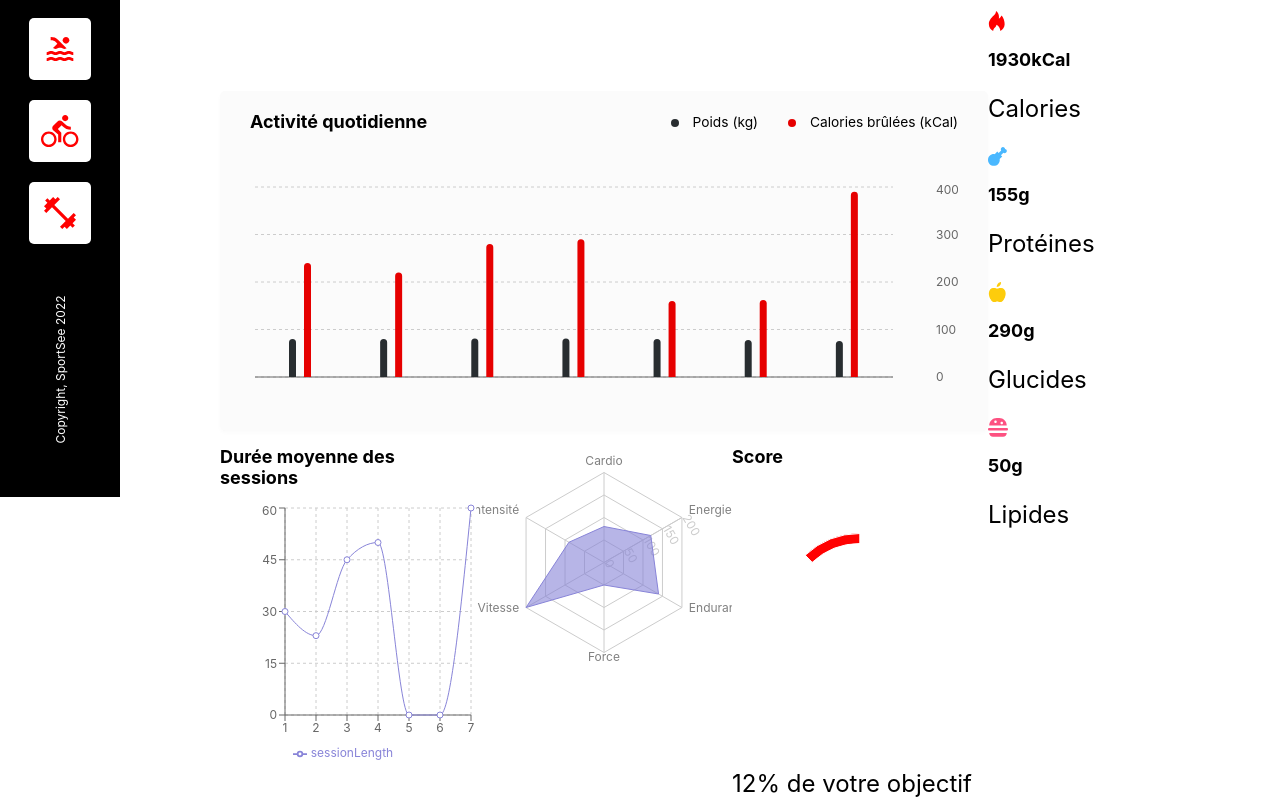
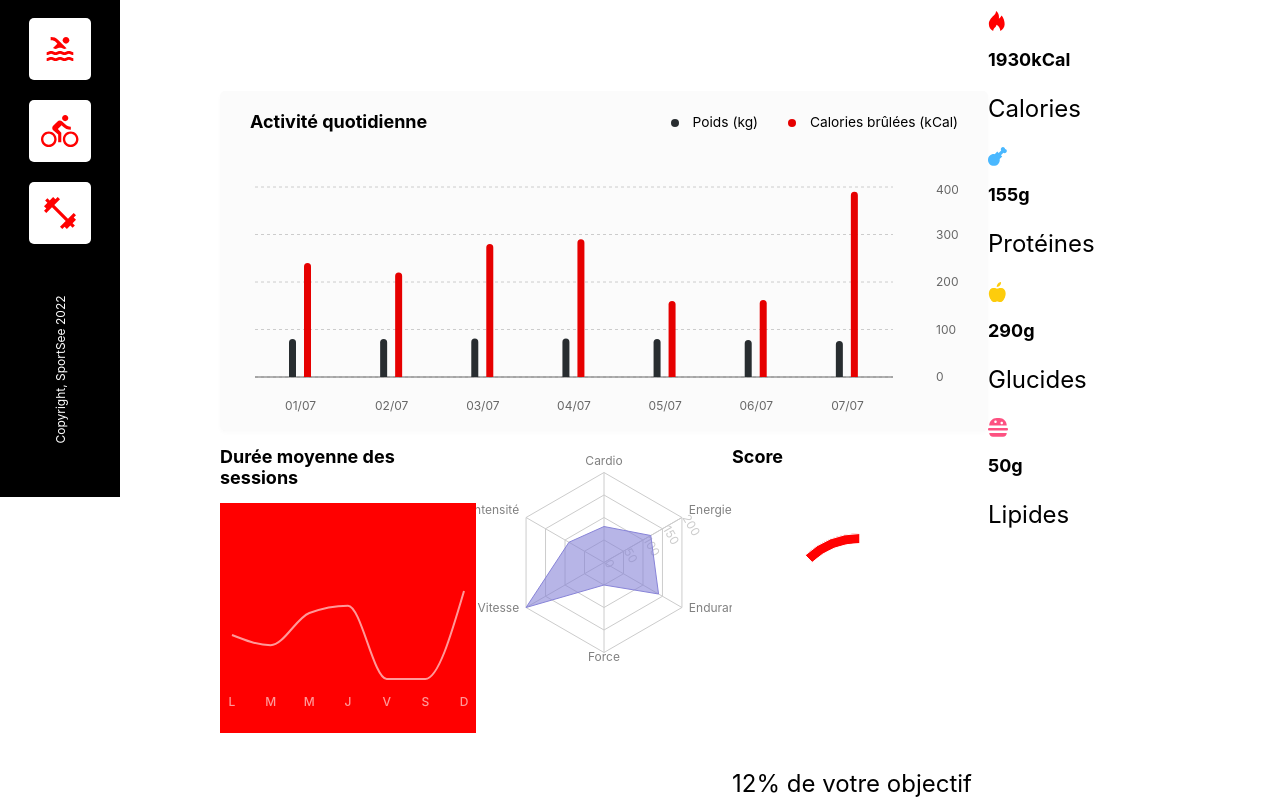
Before and after one commit to VGrolleau/P12-SportSee-Front, a React (Create React App) app: page /dashboard/12 in a window 1280 px wide. Shown: the part 303-1101 px from the top of the page. Built offline with nearby package versions, Linux system fonts and the light colour scheme.

Commit message:
Continue working on average chart | Integrate date on activity chart

```diff
--- a/src/components/ActivityChart/CustomTick.jsx
+++ /dev/null
@@ -1,8 +0,0 @@
-function CustomTick(payload) {
-    const FORMAT_DATE = new Date(payload.payload.value).toLocaleDateString("fr");
-    return (
-        <p>prout</p>
-    );
-}
-
-export default CustomTick;
--- a/src/components/ActivityChart/index.jsx
+++ b/src/components/ActivityChart/index.jsx
@@ -2,7 +2,6 @@ import '../../utils/style/ActivityChart.css';
 import { PropTypes } from 'prop-types';
 import { BarChart, Bar, XAxis, YAxis, CartesianGrid, Tooltip, Legend, ResponsiveContainer } from 'recharts';
 import CustomTooltip from './CustomTooltip';
-import CustomTick from './CustomTick';
 
 function ActivityChart(props) {
     const USER_ACTIVITIES = props.userActivities;
@@ -24,9 +23,8 @@ function ActivityChart(props) {
                     <XAxis
                         dataKey="day"
                         dy={16}
-                        // padding={{ left: -48, right: -48 }}
                         tickLine={false}
-                        tick={<CustomTick />}
+                        tickFormatter={formatXAxis}
                     />
                     <YAxis
                         dataKey="calories"
@@ -51,4 +49,10 @@ ActivityChart.propTypes = {
     userActivities: PropTypes.object
 }
 
+function formatXAxis(tickItem) {
+    const DATE = new Date(tickItem);
+    let options = { day: 'numeric', month: 'numeric' };
+    return new Intl.DateTimeFormat('fr-FR', options).format(DATE);
+}
+
 export default ActivityChart;
--- a/src/components/AverageChart/index.jsx
+++ b/src/components/AverageChart/index.jsx
@@ -4,20 +4,91 @@ import '../../utils/style/AverageChart.css';
 
 function AverageChart(props) {
     const USER_AVERAGE = props.userAverageSessions;
+    const USER_ID = USER_AVERAGE.userId;
     const USER_AVERAGE_SESSIONS = USER_AVERAGE.sessions;
-    // console.log(USER_AVERAGE);
+    // console.log(USER_AVERAGE_SESSIONS);
+
+    const DAYS = {
+        1: "L",
+        2: "M",
+        3: "M",
+        4: "J",
+        5: "V",
+        6: "S",
+        7: "D"
+    };
+
+    const USER_AVERAGE_SESSIONS_ARRAY = [
+        {
+            day: DAYS[1],
+            sessionLength: USER_AVERAGE_SESSIONS[0].sessionLength
+        },
+        {
+            day: DAYS[2],
+            sessionLength: USER_AVERAGE_SESSIONS[1].sessionLength
+        },
+        {
+            day: DAYS[3],
+            sessionLength: USER_AVERAGE_SESSIONS[2].sessionLength
+        },
+        {
+            day: DAYS[4],
+            sessionLength: USER_AVERAGE_SESSIONS[3].sessionLength
+        },
+        {
+            day: DAYS[5],
+            sessionLength: USER_AVERAGE_SESSIONS[4].sessionLength
+        },
+        {
+            day: DAYS[6],
+            sessionLength: USER_AVERAGE_SESSIONS[5].sessionLength
+        },
+        {
+            day: DAYS[7],
+            sessionLength: USER_AVERAGE_SESSIONS[6].sessionLength
+        }
+    ]
+
+    // console.log(USER_AVERAGE_SESSIONS_ARRAY);
 
     return (
         <div className='average-chart'>
             <h2>Durée moyenne des sessions</h2>
-            <ResponsiveContainer width="100%" height="100%">
-                <LineChart data={USER_AVERAGE_SESSIONS}>
-                    <CartesianGrid strokeDasharray="3 3" />
-                    <XAxis dataKey="day" />
-                    <YAxis />
+            <ResponsiveContainer width="100%" height="100%" className="responsive-container">
+                <LineChart
+                    data={USER_AVERAGE_SESSIONS_ARRAY}
+                    outerRadius="75%"
+                    margin={{ top: 0, right: 12, bottom: 24, left: 12 }}
+                >
+                    {/* <CartesianGrid strokeDasharray="3 3" /> */}
+                    <XAxis
+                        dataKey="day"
+                        stroke="rgba(255, 255, 255, 0.6)"
+                        axisLine={false}
+                        dy={10}
+                        tickLine={false}
+                        tick={{
+                            fontSize: 12,
+                            fontWeight: 500,
+                        }}
+                    />
+                    <YAxis
+                        dataKey="sessionLength"
+                        domain={[0, "dataMax + 60"]}
+                        hide={true}
+                    />
                     <Tooltip />
-                    <Legend />
-                    <Line type="monotone" dataKey="sessionLength" stroke="#8884d8" />
+                    <Line
+                        dataKey="sessionLength"
+                        type={`${USER_ID === "18" ? "step" : "monotone"}`}
+                        stroke="rgba(255, 255, 255, 0.6)"
+                        strokeWidth={2}
+                        dot={false}
+                        activeDot={{
+                            stroke: "rgba(255,255,255, 0.6)",
+                            strokeWidth: 10,
+                            r: 5,
+                        }} />
                 </LineChart>
             </ResponsiveContainer>
         </div>
--- a/src/utils/style/AverageChart.css
+++ b/src/utils/style/AverageChart.css
@@ -2,3 +2,7 @@
     width: 258px;
     height: 263px;
 }
+
+.average-chart .responsive-container {
+    background-color: #FF0000;
+}
--- a/src/utils/style/Dashboard.css
+++ b/src/utils/style/Dashboard.css
@@ -26,7 +26,7 @@
 .under-charts {
     width: 100%;
     display: flex;
-    justify-content: space-evenly;
+    justify-content: space-between;
 }
 
 .counts {
```
